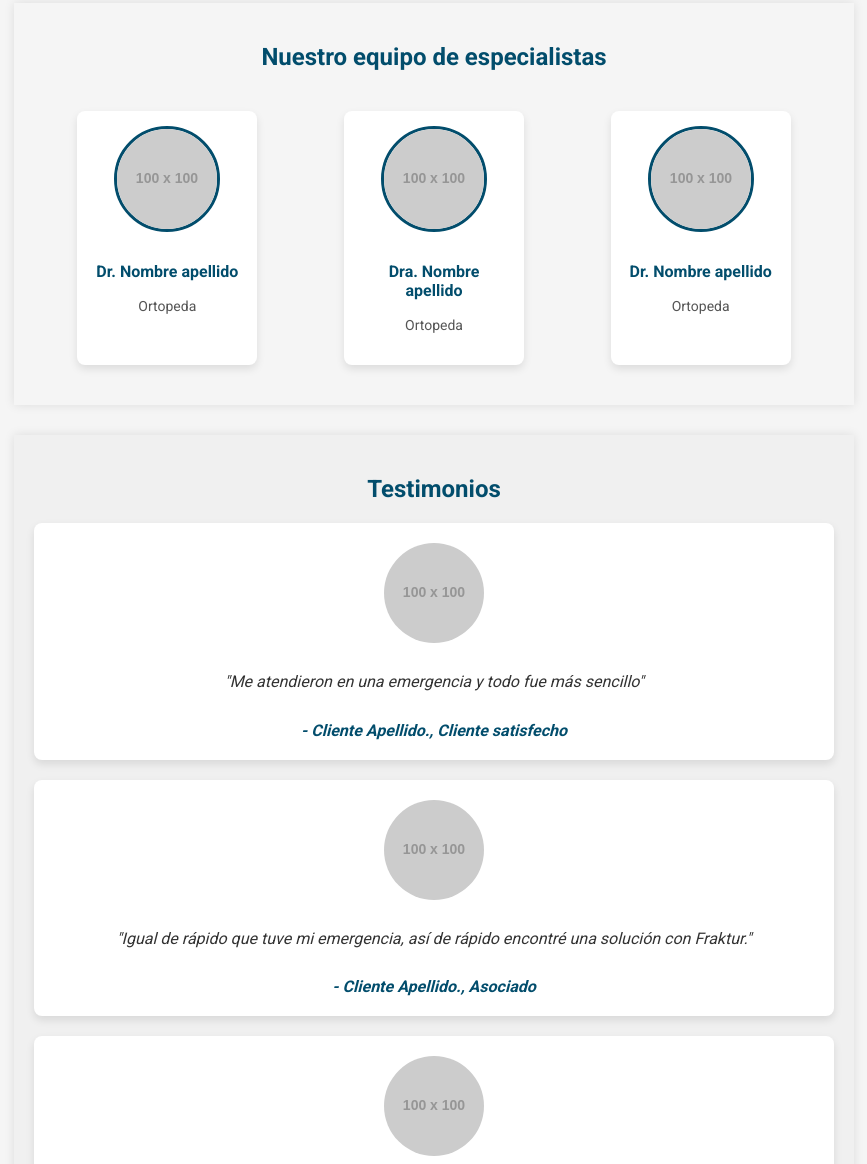
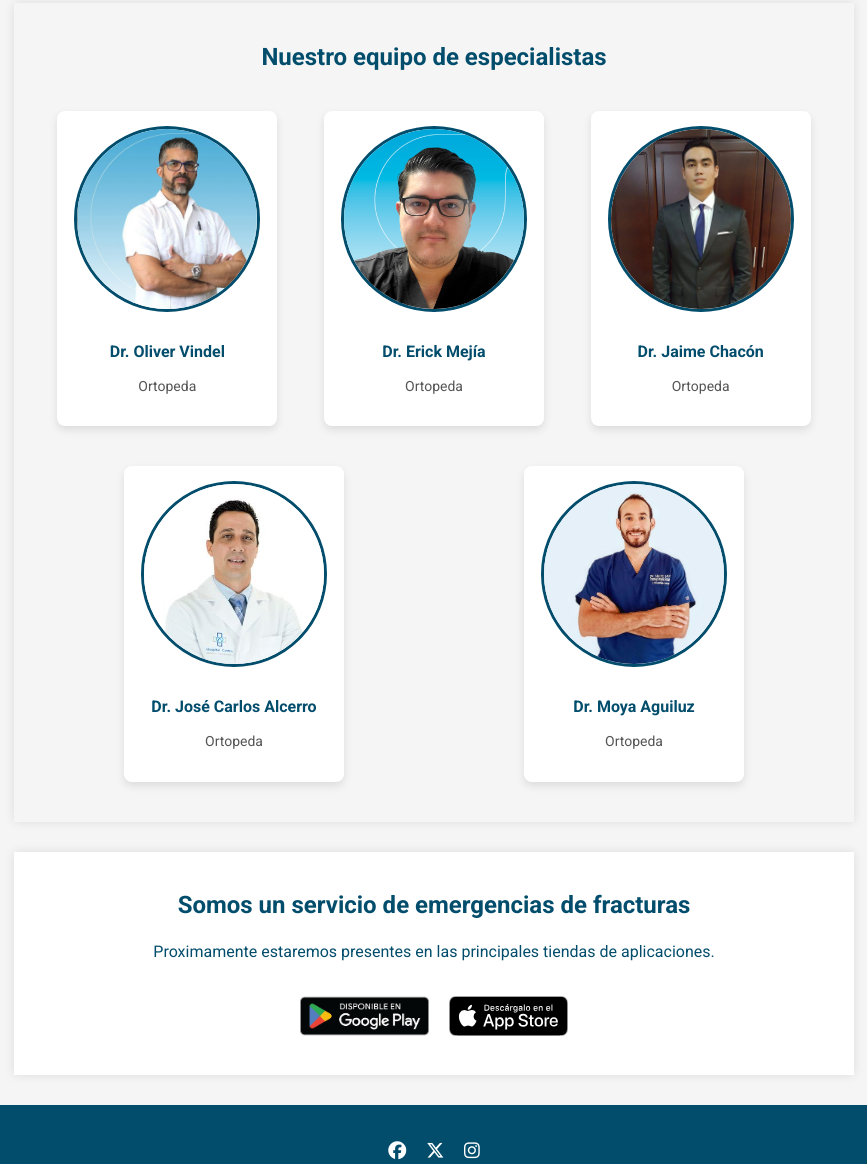
Before and after one commit to RhaXiel/Site-Fraktur, a plain HTML site: page index.html in a window 1280 px wide. Shown: the part 1747-2911 px from the top of the page, without its empty margins (206-1073 px from the left). Drawn offline with Linux system fonts and the light colour scheme; placeholder pictures from the web are drawn by us.

Commit message:
fotos medicos

```diff
--- a/index.html
+++ b/index.html
@@ -132,26 +132,53 @@
 
       <div class="team-members-container">
         <div class="team-member">
-          <img src="https://via.placeholder.com/100" alt="Team Member Photo" />
-          <h3>Dr. Nombre apellido</h3>
+          <img
+            src="./images/medicos/DR-OLIVER-VINDEL-ORTOPEDA.gif"
+            alt="Team Member Photo"
+          />
+          <h3>Dr. Oliver Vindel</h3>
           <p>Ortopeda</p>
         </div>
 
         <div class="team-member">
-          <img src="https://via.placeholder.com/100" alt="Team Member Photo" />
-          <h3>Dra. Nombre apellido</h3>
+          <img
+            src="./images/medicos/DR-ERICK-MEJIA-ORTOPEDA.gif"
+            alt="Team Member Photo"
+          />
+          <h3>Dr. Erick Mejía</h3>
           <p>Ortopeda</p>
         </div>
 
         <div class="team-member">
-          <img src="https://via.placeholder.com/100" alt="Team Member Photo" />
-          <h3>Dr. Nombre apellido</h3>
+          <img
+            src="./images/medicos/DR-JAIME-CHACON-ORTOPEDA.jpg"
+            alt="Team Member Photo"
+          />
+          <h3>Dr. Jaime Chacón</h3>
+          <p>Ortopeda</p>
+        </div>
+
+        <div class="team-member">
+          <img
+            src="./images/medicos/DR-JOSE-CARLOS-ALCERRO-ORTOPEDIA.jpg"
+            alt="Team Member Photo"
+          />
+          <h3>Dr. José Carlos Alcerro</h3>
+          <p>Ortopeda</p>
+        </div>
+
+        <div class="team-member">
+          <img
+            src="./images/medicos/DR-MOYA-AGUILUZ-ORTOPEDA.jpg"
+            alt="Team Member Photo"
+          />
+          <h3>Dr. Moya Aguiluz</h3>
           <p>Ortopeda</p>
         </div>
       </div>
     </section>
 
-    <section class="social-proof-section">
+    <!-- <section class="social-proof-section">
       <h2 style="color: #024d6c">Testimonios</h2>
 
       <div class="testimonial">
@@ -177,11 +204,14 @@
         </p>
         <cite>- Cliente Apellido., Padre de familia</cite>
       </div>
-    </section>
+    </section> -->
 
     <section class="centered-text">
       <h1>Somos un servicio de emergencias de fracturas</h1>
-      <p>Estamos presentes en las principales tiendas de aplicaciones.</p>
+      <p>
+        Proximamente estaremos presentes en las principales tiendas de
+        aplicaciones.
+      </p>
       <div class="app-download-section">
         <div class="column">
           <a
--- a/styles/styles.css
+++ b/styles/styles.css
@@ -1,5 +1,5 @@
 body {
-    font-family: 'Roboto', sans-serif;
+  font-family: "Roboto", sans-serif;
   margin: 0;
   padding: 0;
   background-color: #f5f5f5;
@@ -31,7 +31,8 @@ section {
   box-shadow: 0 0 10px rgba(0, 0, 0, 0.1);
 }
 
-h1, h2 {
+h1,
+h2 {
   color: #024d6c;
 }
 
@@ -52,7 +53,6 @@ p {
   background-color: #f0f0f0;
   padding: 30px;
   text-align: center;
-
 }
 
 .cta-button {
@@ -69,7 +69,6 @@ p {
 .cta-button:hover {
   background-color: #a3181a;
 }
-
 
 /*footer*/
 
@@ -176,7 +175,7 @@ color: #f0f0f0; /* Adjust the hover color as needed */
 }
 
 .team-member {
-    width: 150px;
+  width: 190px;
   margin: 20px;
   padding: 15px;
   background-color: #ffffff;
@@ -190,8 +189,8 @@ color: #f0f0f0; /* Adjust the hover color as needed */
 }
 
 .team-member img {
-    width: 100px;
-    height: 100px;
+  width: 180px;
+  height: 180px;
   border-radius: 50%;
   margin-bottom: 10px;
   object-fit: cover;
@@ -222,7 +221,14 @@ color: #f0f0f0; /* Adjust the hover color as needed */
   left: 0;
   width: 100%;
   height: 100%;
-    background: linear-gradient(45deg, #70110e, #a3181a, #8f1416, #a3181a, #70110e); /* Adjust the colors and variations as needed */
+  background: linear-gradient(
+    45deg,
+    #70110e,
+    #a3181a,
+    #8f1416,
+    #a3181a,
+    #70110e
+  ); /* Adjust the colors and variations as needed */
   background-size: 200% 200%;
   animation: flareAnimation 8s infinite alternate; /* Adjust the duration and other properties as needed */
 }
@@ -258,7 +264,12 @@ color: #f0f0f0; /* Adjust the hover color as needed */
   align-items: center;
   padding: 15px 30px;
   font-size: 18px;
-    background-color: rgba(255, 255, 255, 0.9); /* Adjust the background color as needed */
+  background-color: rgba(
+    255,
+    255,
+    255,
+    0.9
+  ); /* Adjust the background color as needed */
   color: #70110e; /* Adjust the text color as needed */
   text-decoration: none;
   border-radius: 5px;
@@ -266,7 +277,12 @@ color: #f0f0f0; /* Adjust the hover color as needed */
 }
 
 .whatsapp-button:hover {
-    background-color: rgba(255, 255, 255, 0.8); /* Adjust the hover background color as needed */
+  background-color: rgba(
+    255,
+    255,
+    255,
+    0.8
+  ); /* Adjust the hover background color as needed */
 }
 
 .whatsapp-icon {
@@ -274,7 +290,7 @@ color: #f0f0f0; /* Adjust the hover color as needed */
   color: #70110e; /* Set the color of the WhatsApp icon */
 }
 
-.instructions-section{
+.instructions-section {
   max-width: 800px;
   margin: 30px auto;
   padding: 20px;
@@ -282,10 +298,9 @@ color: #f0f0f0; /* Adjust the hover color as needed */
   box-shadow: 0 0 10px rgba(0, 0, 0, 0.1);
   text-align: center;
   display: flex;
-
 }
 
-.column{
+.column {
   display: flex;
   flex-direction: column;
   align-items: center;
@@ -293,7 +308,7 @@ color: #f0f0f0; /* Adjust the hover color as needed */
   padding: 10px;
 }
 
-.centered-text{
+.centered-text {
   text-align: center;
 }
 
@@ -308,35 +323,33 @@ color: #f0f0f0; /* Adjust the hover color as needed */
   width: 100%;
 }
 
-.responsive-banner{
+.responsive-banner {
   max-width: 300px;
   width: 100%;
 }
 
-.quote-text
-{
+.quote-text {
   font-weight: lighter;
   font-style: italic;
   color: #024d6c;
 }
 
-.logo-app{
+.logo-app {
   background-color: white;
   padding: 5px;
   margin: 10px;
   border-radius: 20px;
 }
 
-.app-download-section{
+.app-download-section {
   max-width: 800px;
   text-align: center;
   display: flex;
   justify-content: center;
   flex-direction: row;
   align-items: center;
-
 }
 
-.app-download-icon{
+.app-download-icon {
   max-height: 50px;
 }
```
Also changed, not shown: images/medicos/DR-ERICK-MEJIA-ORTOPEDA.gif (added), images/medicos/DR-JAIME-CHACON-ORTOPEDA.jpg (added), images/medicos/DR-JOSE-CARLOS-ALCERRO-ORTOPEDIA.jpg (added), images/medicos/DR-MOYA-AGUILUZ-ORTOPEDA.jpg (added), images/medicos/DR-OLIVER-VINDEL-ORTOPEDA.gif (added). Lines whose indentation alone changed are shown as unchanged.
